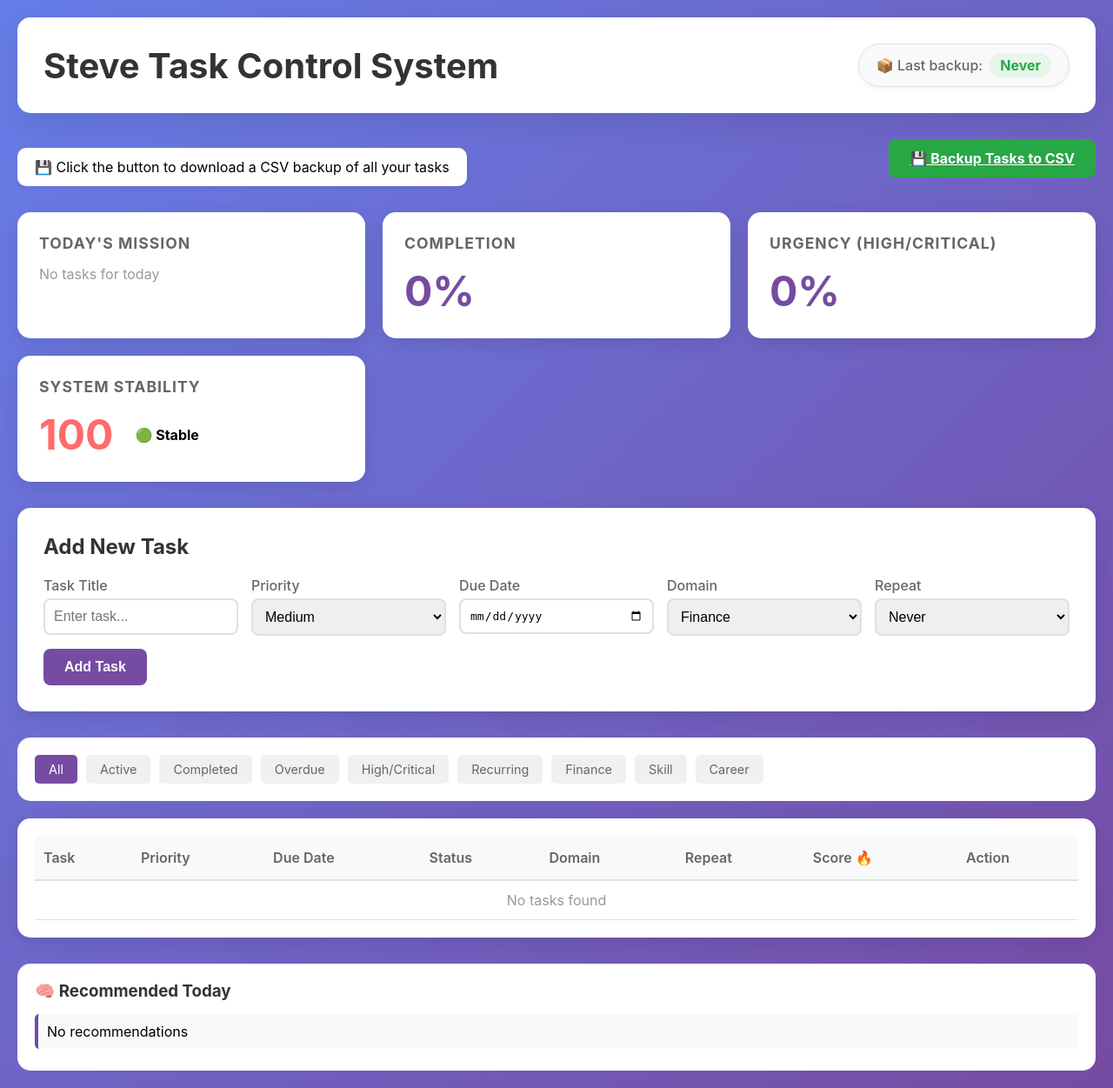
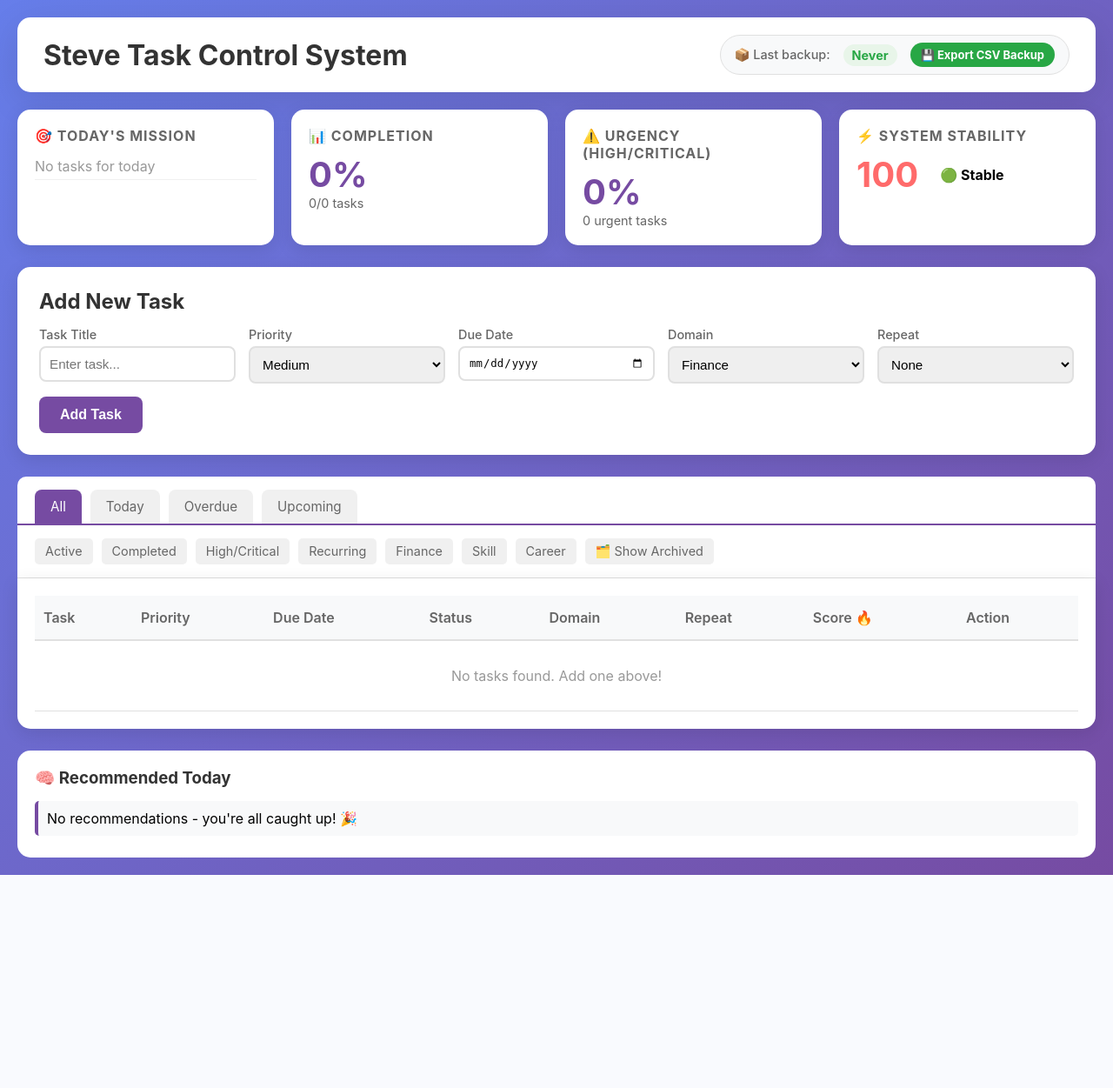
Before and after one commit to srwoytasik-alt/life-os, a Flask app: page /?filter=all in a window 1280 px wide. Shown: the whole page at 87% size. After the commit the page ends 1006 px from the top, so only its background shows below. Run offline with Flask 3, Linux system fonts and the light colour scheme.

Commit message:
Add complete UI/UX improvements: backup indicator, repeat preview, filters, archive

```diff
--- a/app.py
+++ b/app.py
@@ -91,6 +91,60 @@ def create_app(config_class=Config):
     repo = SQLTaskRepository()
     task_service = TaskService(repo)
 
+    # @app.route('/')
+    # def index():
+    #     filter_type = request.args.get('filter', 'all')
+    #     show_archived = request.args.get('archived', 'false') == 'true'
+
+    #     # Get tasks with archive filter
+    #     if show_archived:
+    #         tasks = task_service.get_archived_tasks()
+    #     else:
+    #         tasks = task_service.get_filtered_tasks(filter_type)
+
+    #     # Get suggestions for today
+    #     suggestions = task_service.get_suggestions()
+
+    #     # Calculate stats
+    #     all_tasks = task_service.get_all(include_archived=False)
+    #     total_tasks = len(all_tasks)
+    #     completed_tasks = len([t for t in all_tasks if t.completed])
+    #     completion_percentage = round((completed_tasks / total_tasks * 100), 2) if total_tasks > 0 else 0
+
+    #     # Calculate urgency percentage (Critical + High incomplete)
+    #     critical_high = len([t for t in all_tasks
+    #                         if not t.completed and t.priority in ['Critical', 'High']])
+    #     urgency_percentage = round((critical_high / total_tasks * 100), 2) if total_tasks > 0 else 0
+
+    #     # Stability index
+    #     stability = task_service.get_stability_index()
+
+    #     # Today's mission
+    #     todays_mission = task_service.get_todays_mission()
+
+    #     # Get last backup time
+    #     last_backup = get_last_backup_time()
+
+    #     # Get task counts for sections
+    #     today_count = len(task_service.get_tasks_due_today())
+    #     overdue_count = len(task_service.get_overdue_tasks())
+    #     upcoming_count = len(task_service.get_upcoming_tasks(days=7))
+
+    #     return render_template('index.html',
+    #                          tasks=tasks,
+    #                          suggestions=suggestions,
+    #                          completion_percentage=completion_percentage,
+    #                          urgency_percentage=urgency_percentage,
+    #                          stability=stability,
+    #                          todays_mission=todays_mission,
+    #                          current_filter=filter_type,
+    #                          show_archived=show_archived,
+    #                          last_backup=last_backup,
+    #                          today_count=today_count,
+    #                          overdue_count=overdue_count,
+    #                          upcoming_count=upcoming_count,
+    #                          task_service=task_service)
+
     @app.route('/')
     def index():
         filter_type = request.args.get('filter', 'all')
@@ -110,10 +164,7 @@ def create_app(config_class=Config):
         total_tasks = len(all_tasks)
         completed_tasks = len([t for t in all_tasks if t.completed])
         completion_percentage = round((completed_tasks / total_tasks * 100), 2) if total_tasks > 0 else 0
-
-        # Calculate urgency percentage (Critical + High incomplete)
-        critical_high = len([t for t in all_tasks
-                            if not t.completed and t.priority in ['Critical', 'High']])
+        critical_high = len([t for t in all_tasks if not t.completed and t.priority in ['Critical', 'High']])
         urgency_percentage = round((critical_high / total_tasks * 100), 2) if total_tasks > 0 else 0
 
         # Stability index
@@ -123,27 +174,25 @@ def create_app(config_class=Config):
         todays_mission = task_service.get_todays_mission()
 
         # Get last backup time
+        from services.backup_service import get_last_backup_time
         last_backup = get_last_backup_time()
-
-        # Get task counts for sections
-        today_count = len(task_service.get_tasks_due_today())
-        overdue_count = len(task_service.get_overdue_tasks())
-        upcoming_count = len(task_service.get_upcoming_tasks(days=7))
+        last_backup_formatted = last_backup.strftime('%B %d, %I:%M %p') if last_backup else None
 
         return render_template('index.html',
-                             tasks=tasks,
-                             suggestions=suggestions,
-                             completion_percentage=completion_percentage,
-                             urgency_percentage=urgency_percentage,
-                             stability=stability,
-                             todays_mission=todays_mission,
-                             current_filter=filter_type,
-                             show_archived=show_archived,
-                             last_backup=last_backup,
-                             today_count=today_count,
-                             overdue_count=overdue_count,
-                             upcoming_count=upcoming_count,
-                             task_service=task_service)
+                            tasks=tasks,
+                            suggestions=suggestions,
+                            completion_percentage=completion_percentage,
+                            urgency_percentage=urgency_percentage,
+                            stability=stability,
+                            todays_mission=todays_mission,
+                            current_filter=filter_type,
+                            show_archived=show_archived,
+                            last_backup_time=last_backup_formatted,
+                            completed_tasks=completed_tasks,
+                            total_tasks=total_tasks,
+                            critical_high=critical_high,
+                            task_service=task_service)
+
 
     @app.route('/add', methods=['POST'])
     def add_task():
--- a/templates/index.html
+++ b/templates/index.html
@@ -26,8 +26,8 @@
         .header {
             background: white;
             border-radius: 15px;
-            padding: 30px;
-            margin-bottom: 30px;
+            padding: 20px 30px;
+            margin-bottom: 20px;
             box-shadow: 0 10px 40px rgba(0,0,0,0.1);
         }
 
@@ -36,25 +36,24 @@
             justify-content: space-between;
             align-items: center;
             flex-wrap: wrap;
-            gap: 20px;
+            gap: 15px;
         }
 
         .header h1 {
             color: #333;
-            font-size: 2.5em;
+            font-size: 2em;
             margin: 0;
         }
 
         .last-backup {
             background: #f8f9fa;
-            padding: 10px 20px;
+            padding: 8px 16px;
             border-radius: 30px;
-            font-size: 1em;
+            font-size: 0.9em;
             border: 1px solid #e0e0e0;
             display: flex;
             align-items: center;
-            gap: 8px;
-            box-shadow: 0 2px 5px rgba(0,0,0,0.05);
+            gap: 15px;
         }
 
         .backup-label {
@@ -66,34 +65,60 @@
             color: #28a745;
             font-weight: bold;
             background: #e8f5e9;
-            padding: 4px 12px;
+            padding: 4px 10px;
             border-radius: 20px;
+        }
+
+        .backup-btn {
+            background: #28a745;
+            color: white;
+            padding: 6px 12px;
+            border-radius: 20px;
+            text-decoration: none;
+            font-weight: bold;
+            font-size: 0.9em;
+            transition: all 0.3s;
+        }
+
+        .backup-btn:hover {
+            background: #218838;
+            transform: translateY(-2px);
+            box-shadow: 0 2px 8px rgba(40, 167, 69, 0.3);
         }
 
         .dashboard-grid {
             display: grid;
-            grid-template-columns: repeat(auto-fit, minmax(300px, 1fr));
+            grid-template-columns: repeat(auto-fit, minmax(280px, 1fr));
             gap: 20px;
-            margin-bottom: 30px;
+            margin-bottom: 25px;
         }
 
         .card {
             background: white;
             border-radius: 15px;
-            padding: 25px;
+            padding: 20px;
             box-shadow: 0 5px 20px rgba(0,0,0,0.1);
         }
 
         .card h3 {
             color: #666;
-            font-size: 1.1em;
-            margin-bottom: 15px;
+            font-size: 1em;
+            margin-bottom: 10px;
             text-transform: uppercase;
             letter-spacing: 1px;
         }
 
+        .mission-list {
+            list-style: none;
+        }
+
+        .mission-list li {
+            padding: 5px 0;
+            border-bottom: 1px solid #f0f0f0;
+        }
+
         .percentage {
-            font-size: 3em;
+            font-size: 2.5em;
             font-weight: bold;
             color: #764ba2;
         }
@@ -105,7 +130,7 @@
         }
 
         .stability-index {
-            font-size: 3em;
+            font-size: 2.5em;
             font-weight: bold;
             color: #ff6b6b;
         }
@@ -124,19 +149,20 @@
         .add-task {
             background: white;
             border-radius: 15px;
-            padding: 30px;
-            margin-bottom: 30px;
+            padding: 25px;
+            margin-bottom: 25px;
             box-shadow: 0 5px 20px rgba(0,0,0,0.1);
         }
 
         .add-task h2 {
             color: #333;
-            margin-bottom: 20px;
+            margin-bottom: 15px;
+            font-size: 1.5em;
         }
 
         .form-grid {
             display: grid;
-            grid-template-columns: repeat(auto-fit, minmax(200px, 1fr));
+            grid-template-columns: repeat(auto-fit, minmax(180px, 1fr));
             gap: 15px;
             margin-bottom: 15px;
         }
@@ -150,6 +176,7 @@
             margin-bottom: 5px;
             color: #666;
             font-weight: 500;
+            font-size: 0.9em;
         }
 
         .form-group input,
@@ -157,7 +184,7 @@
             padding: 10px;
             border: 2px solid #e0e0e0;
             border-radius: 8px;
-            font-size: 1em;
+            font-size: 0.95em;
             transition: border-color 0.3s;
         }
 
@@ -184,27 +211,49 @@
             box-shadow: 0 5px 20px rgba(118, 75, 162, 0.4);
         }
 
-        .btn-secondary {
-            background: #667eea;
+        .filter-tabs {
+            background: white;
+            border-radius: 10px 10px 0 0;
+            padding: 15px 20px 0;
+            display: flex;
+            gap: 5px;
+            flex-wrap: wrap;
+            border-bottom: 2px solid #764ba2;
         }
 
-        .btn-backup {
-            background: #28a745;
-            margin-bottom: 20px;
+        .filter-tabs a {
+            padding: 10px 18px;
+            background: #f0f0f0;
+            color: #666;
+            border: none;
+            border-radius: 8px 8px 0 0;
+            cursor: pointer;
+            text-decoration: none;
+            font-size: 0.95em;
+            transition: all 0.3s;
+            margin-right: 5px;
+        }
+
+        .filter-tabs a.active {
+            background: #764ba2;
+            color: white;
+        }
+
+        .filter-tabs a:hover:not(.active) {
+            background: #e0e0e0;
         }
 
         .filter-bar {
             background: white;
-            border-radius: 15px;
-            padding: 20px;
-            margin-bottom: 20px;
+            padding: 15px 20px;
             display: flex;
             gap: 10px;
             flex-wrap: wrap;
+            border-bottom: 1px solid #e0e0e0;
         }
 
         .filter-btn {
-            padding: 8px 16px;
+            padding: 6px 12px;
             background: #f0f0f0;
             color: #666;
             border: none;
@@ -220,14 +269,13 @@
             color: white;
         }
 
-        .filter-btn:hover {
-            background: #667eea;
-            color: white;
+        .filter-btn:hover:not(.active) {
+            background: #e0e0e0;
         }
 
         .task-table {
             background: white;
-            border-radius: 15px;
+            border-radius: 0 0 15px 15px;
             padding: 20px;
             overflow-x: auto;
             box-shadow: 0 5px 20px rgba(0,0,0,0.1);
@@ -250,6 +298,7 @@
         td {
             padding: 12px 10px;
             border-bottom: 1px solid #e0e0e0;
+            vertical-align: middle;
         }
 
         .priority-Critical {
@@ -285,6 +334,22 @@
             color: #ff6b6b;
         }
 
+        .repeat-badge {
+            display: inline-block;
+            padding: 3px 8px;
+            background: #e7f3ff;
+            color: #0066cc;
+            border-radius: 12px;
+            font-size: 0.8em;
+            font-weight: 500;
+        }
+
+        .next-occurrence {
+            font-size: 0.8em;
+            color: #666;
+            margin-top: 3px;
+        }
+
         .action-btn {
             padding: 5px 10px;
             margin: 0 3px;
@@ -292,8 +357,9 @@
             border-radius: 3px;
             cursor: pointer;
             text-decoration: none;
-            font-size: 0.9em;
+            font-size: 0.85em;
             color: white;
+            display: inline-block;
         }
 
         .action-btn.toggle {
@@ -304,15 +370,21 @@
             background: #dc3545;
         }
 
+        .action-btn.restore {
+            background: #ffc107;
+            color: #333;
+        }
+
         .action-btn:hover {
             opacity: 0.8;
+            transform: translateY(-1px);
         }
 
         .recommendations {
             background: white;
             border-radius: 15px;
             padding: 20px;
-            margin-top: 30px;
+            margin-top: 25px;
         }
 
         .recommendations h3 {
@@ -332,68 +404,37 @@
             border-left: 4px solid #764ba2;
         }
 
-        .repeat-badge {
-            display: inline-block;
-            padding: 3px 8px;
-            background: #e7f3ff;
-            color: #0066cc;
-            border-radius: 12px;
-            font-size: 0.85em;
-            font-weight: 500;
-        }
-
-        .backup-section {
-            text-align: right;
-            margin-bottom: 20px;
-        }
-
-        .backup-wrapper {
-            display: flex;
-            justify-content: space-between;
-            align-items: center;
-            margin-bottom: 20px;
-            flex-wrap: wrap;
-            gap: 15px;
-        }
-
-        .backup-info {
-            background: white;
-            padding: 12px 20px;
-            border-radius: 10px;
-            box-shadow: 0 2px 10px rgba(0,0,0,0.05);
+        .archived-badge {
+            background: #6c757d;
+            color: white;
+            padding: 2px 6px;
+            border-radius: 4px;
+            font-size: 0.7em;
+            margin-left: 5px;
         }
     </style>
 </head>
 <body>
     <div class="container">
-        <!-- Header with Last Backup Indicator -->
+        <!-- Header with Last Backup -->
         <div class="header">
             <div class="header-content">
                 <h1>Steve Task Control System</h1>
                 <div class="last-backup">
                     <span class="backup-label">📦 Last backup:</span>
-                    <span class="backup-time">{{ last_backup }}</span>
+                    <span class="backup-time">{{ last_backup_time if last_backup_time else 'Never' }}</span>
+                    <a href="{{ url_for('backup_tasks') }}" class="backup-btn">💾 Export CSV Backup</a>
                 </div>
             </div>
-        </div>
-
-        <!-- Backup Section with Info -->
-        <div class="backup-wrapper">
-            <div class="backup-info">
-                <span>💾 Click the button to download a CSV backup of all your tasks</span>
-            </div>
-            <a href="{{ url_for('backup_tasks') }}" class="btn btn-backup">
-                💾 Backup Tasks to CSV
-            </a>
         </div>
 
         <!-- Dashboard Cards -->
         <div class="dashboard-grid">
             <div class="card">
-                <h3>Today's Mission</h3>
-                <ul style="list-style: none;">
+                <h3>🎯 Today's Mission</h3>
+                <ul class="mission-list">
                     {% for task in todays_mission %}
-                        <li style="padding: 5px 0;">• {{ task.title }}</li>
+                        <li>{{ task.title }} — Due: {{ task.due_date.strftime('%Y-%m-%d') if task.due_date else 'No date' }}</li>
                     {% else %}
                         <li style="color: #999;">No tasks for today</li>
                     {% endfor %}
@@ -401,17 +442,19 @@
             </div>
 
             <div class="card">
-                <h3>Completion</h3>
+                <h3>📊 Completion</h3>
                 <div class="percentage">{{ completion_percentage }}%</div>
+                <div style="color: #666; font-size: 0.9em;">{{ completed_tasks }}/{{ total_tasks }} tasks</div>
             </div>
 
             <div class="card">
-                <h3>Urgency (High/Critical)</h3>
+                <h3>⚠️ Urgency (High/Critical)</h3>
                 <div class="percentage">{{ urgency_percentage }}%</div>
+                <div style="color: #666; font-size: 0.9em;">{{ critical_high }} urgent tasks</div>
             </div>
 
             <div class="card">
-                <h3>System Stability</h3>
+                <h3>⚡ System Stability</h3>
                 <div class="stability">
                     <div class="stability-index">{{ stability }}</div>
                     <div class="stability-label {% if stability < 50 %}high{% endif %}">
@@ -463,7 +506,7 @@
                     <div class="form-group">
                         <label for="repeat">Repeat</label>
                         <select id="repeat" name="repeat">
-                            <option value="">Never</option>
+                            <option value="">None</option>
                             <option value="daily">Daily</option>
                             <option value="weekly">Weekly</option>
                             <option value="monthly">Monthly</option>
@@ -476,17 +519,24 @@
             </form>
         </div>
 
+        <!-- Filter Tabs -->
+        <div class="filter-tabs">
+            <a href="?filter=all" class="{% if current_filter == 'all' %}active{% endif %}">All</a>
+            <a href="?filter=today" class="{% if current_filter == 'today' %}active{% endif %}">Today</a>
+            <a href="?filter=overdue" class="{% if current_filter == 'overdue' %}active{% endif %}">Overdue</a>
+            <a href="?filter=upcoming" class="{% if current_filter == 'upcoming' %}active{% endif %}">Upcoming</a>
+        </div>
+
         <!-- Filter Bar -->
         <div class="filter-bar">
-            <a href="{{ url_for('index', filter='all') }}" class="filter-btn {% if current_filter == 'all' %}active{% endif %}">All</a>
-            <a href="{{ url_for('index', filter='active') }}" class="filter-btn {% if current_filter == 'active' %}active{% endif %}">Active</a>
-            <a href="{{ url_for('index', filter='completed') }}" class="filter-btn {% if current_filter == 'completed' %}active{% endif %}">Completed</a>
-            <a href="{{ url_for('index', filter='overdue') }}" class="filter-btn {% if current_filter == 'overdue' %}active{% endif %}">Overdue</a>
-            <a href="{{ url_for('index', filter='high') }}" class="filter-btn {% if current_filter == 'high' %}active{% endif %}">High/Critical</a>
-            <a href="{{ url_for('index', filter='recurring') }}" class="filter-btn {% if current_filter == 'recurring' %}active{% endif %}">Recurring</a>
-            <a href="{{ url_for('index', filter='domain:Finance') }}" class="filter-btn {% if current_filter == 'domain:Finance' %}active{% endif %}">Finance</a>
-            <a href="{{ url_for('index', filter='domain:Skill') }}" class="filter-btn {% if current_filter == 'domain:Skill' %}active{% endif %}">Skill</a>
-            <a href="{{ url_for('index', filter='domain:Career') }}" class="filter-btn {% if current_filter == 'domain:Career' %}active{% endif %}">Career</a>
+            <a href="?filter=active" class="filter-btn {% if current_filter == 'active' %}active{% endif %}">Active</a>
+            <a href="?filter=completed" class="filter-btn {% if current_filter == 'completed' %}active{% endif %}">Completed</a>
+            <a href="?filter=high" class="filter-btn {% if current_filter == 'high' %}active{% endif %}">High/Critical</a>
+            <a href="?filter=recurring" class="filter-btn {% if current_filter == 'recurring' %}active{% endif %}">Recurring</a>
+            <a href="?filter=domain:Finance" class="filter-btn {% if current_filter == 'domain:Finance' %}active{% endif %}">Finance</a>
+            <a href="?filter=domain:Skill" class="filter-btn {% if current_filter == 'domain:Skill' %}active{% endif %}">Skill</a>
+            <a href="?filter=domain:Career" class="filter-btn {% if current_filter == 'domain:Career' %}active{% endif %}">Career</a>
+            <a href="?archived=true" class="filter-btn {% if show_archived %}active{% endif %}">🗂️ Show Archived</a>
         </div>
 
         <!-- Task Table -->
@@ -507,7 +557,12 @@
                 <tbody>
                     {% for task in tasks %}
                     <tr>
-                        <td>{{ task.title }}</td>
+                        <td>
+                            {{ task.title }}
+                            {% if task.archived %}
+                                <span class="archived-badge">Archived</span>
+                            {% endif %}
+                        </td>
                         <td class="priority-{{ task.priority }}">{{ task.priority }}</td>
                         <td>{{ task.due_date.strftime('%Y-%m-%d') if task.due_date else 'No date' }}</td>
                         <td class="status-{{ 'complete' if task.completed else 'incomplete' }}">
@@ -517,6 +572,10 @@
                         <td>
                             {% if task.repeat %}
                                 <span class="repeat-badge">{{ task.repeat }}</span>
+                                {% set next_date = task_service.get_next_occurrence(task) %}
+                                {% if next_date %}
+                                    <div class="next-occurrence">Next: {{ next_date.strftime('%Y-%m-%d') }}</div>
+                                {% endif %}
                             {% else %}
                                 —
                             {% endif %}
@@ -531,13 +590,20 @@
                             {% endif %}
                         </td>
                         <td>
-                            <a href="{{ url_for('toggle_task', task_id=task.id) }}" class="action-btn toggle">Toggle</a>
-                            <a href="{{ url_for('delete_task', task_id=task.id) }}" class="action-btn delete" onclick="return confirm('Are you sure?')">Delete</a>
+                            {% if show_archived %}
+                                <a href="{{ url_for('restore_task', task_id=task.id) }}" class="action-btn restore">Restore</a>
+                                <a href="{{ url_for('permanent_delete', task_id=task.id) }}" class="action-btn delete" onclick="return confirm('Permanently delete this task? This cannot be undone.')">Perm Delete</a>
+                            {% else %}
+                                <a href="{{ url_for('toggle_task', task_id=task.id) }}" class="action-btn toggle">Toggle</a>
+                                <a href="{{ url_for('delete_task', task_id=task.id) }}" class="action-btn delete" onclick="return confirm('Archive this task? You can restore it later from the Archived view.')">Archive</a>
+                            {% endif %}
                         </td>
                     </tr>
                     {% else %}
                     <tr>
-                        <td colspan="8" style="text-align: center; color: #999;">No tasks found</td>
+                        <td colspan="8" style="text-align: center; color: #999; padding: 30px;">
+                            No tasks found. Add one above!
+                        </td>
                     </tr>
                     {% endfor %}
                 </tbody>
@@ -551,7 +617,7 @@
                 {% for task in suggestions %}
                     <li>{{ task.title }} - Due: {{ task.due_date.strftime('%Y-%m-%d') if task.due_date else 'No date' }}</li>
                 {% else %}
-                    <li>No recommendations</li>
+                    <li>No recommendations - you're all caught up! 🎉</li>
                 {% endfor %}
             </ul>
         </div>
```
Also changed, not shown: services/backup_service.py (+24 -20 lines), services/task_service.py (+53 -44 lines).
